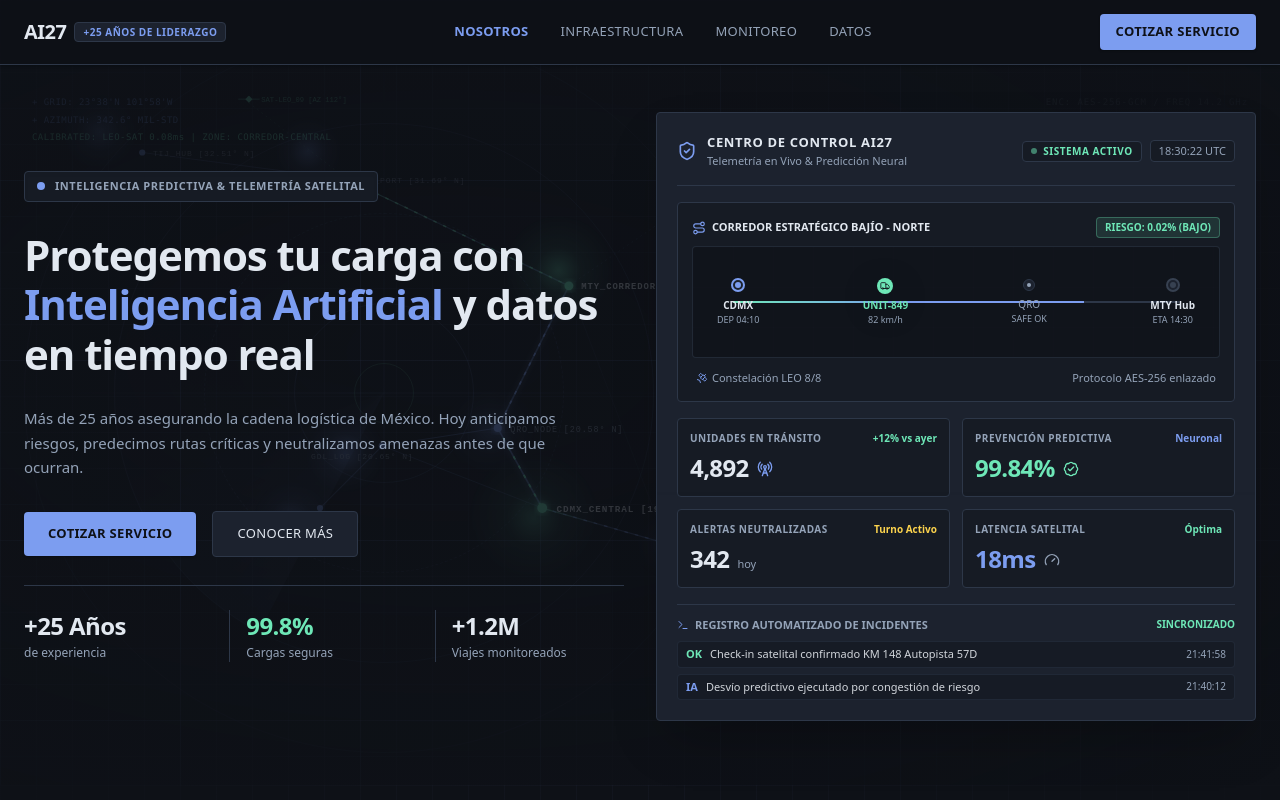
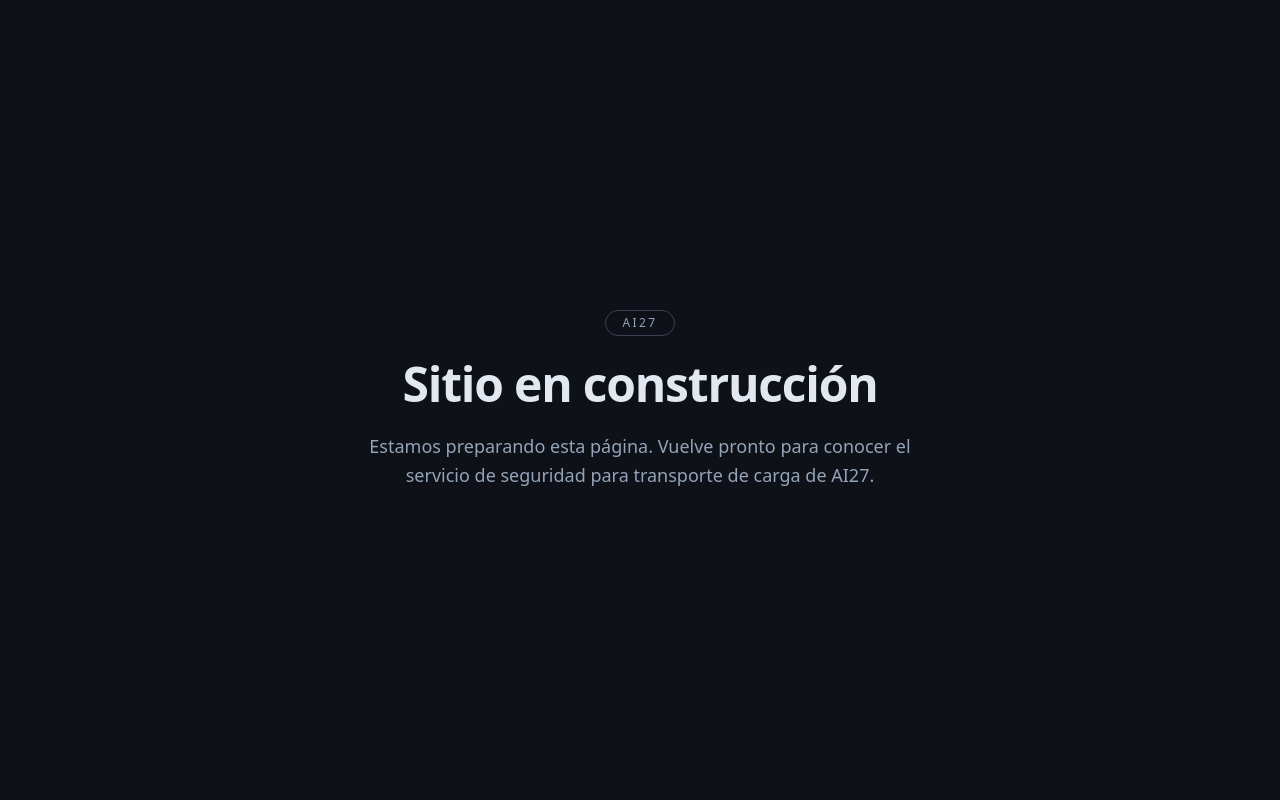
Before and after one commit to AI27-Tech/landing-web-frontend, a React (Vite) app: page / in a window 1280 px wide. Shown: the top 800 px of the page. Built offline with nearby package versions, Linux system fonts and the light colour scheme.

Commit message:
Agregar pantalla en construccion

```diff
--- a/src/App.tsx
+++ b/src/App.tsx
@@ -1,9 +1,18 @@
 /*
- * Composicion de la landing. Por ahora una sola seccion (Hero) entre la barra
- * superior fija y el pie institucional, ambos compartidos por las seis
- * secciones del mock. Las siguientes secciones se agregan como hermanas del
- * Hero dentro del mismo <main>, en el orden del README.
+ * Composicion de la landing.
+ *
+ * TEMPORAL: la landing esta en pausa y solo se muestra la pantalla
+ * "En construccion". La composicion original (header, secciones y footer) queda
+ * comentada abajo; para republicar la landing completa, se descomenta ese
+ * bloque, se vuelve a renderizar <AppLanding /> y se elimina <EnConstruccion />.
  */
+import { EnConstruccion } from '@/features/en-construccion/EnConstruccion';
+
+export function App() {
+  return <EnConstruccion />;
+}
+
+/*
 import { SiteFooter } from '@/components/SiteFooter';
 import { SiteHeader } from '@/components/SiteHeader';
 import { Contacto } from '@/features/contacto/Contacto';
@@ -13,7 +22,7 @@
 import { Monitoreo } from '@/features/monitoreo/Monitoreo';
 import { Trayectoria } from '@/features/trayectoria/Trayectoria';
 
-export function App() {
+export function AppLanding() {
   return (
     <div className="relative flex min-h-screen flex-col overflow-x-hidden">
       <SiteHeader />
@@ -29,3 +38,4 @@
     </div>
   );
 }
+*/
--- /dev/null
+++ b/src/features/en-construccion/EnConstruccion.tsx
@@ -0,0 +1,29 @@
+/*
+ * Pantalla temporal de "En construccion". Ocupa toda la ventana y es lo unico
+ * que se muestra mientras la landing esta en pausa: no se renderiza el header,
+ * el footer ni ninguna de las secciones del mock. Para volver a publicar la
+ * landing completa, se restaura la composicion original de `App.tsx`.
+ *
+ * Colores por rol (tokens de @ai27-tech/ui), nunca por valor. Sin dependencias
+ * de scroll ni de Motion: no hay contenido que revelar.
+ */
+export function EnConstruccion() {
+  return (
+    <main className="bg-background text-on-surface flex min-h-screen flex-col items-center justify-center px-6 text-center">
+      <div className="flex max-w-xl flex-col items-center gap-6">
+        <span className="border-outline text-on-surface-variant rounded-full border px-4 py-1 text-xs font-medium tracking-[0.2em] uppercase">
+          AI27
+        </span>
+
+        <h1 className="text-on-surface text-4xl font-semibold tracking-tight sm:text-5xl">
+          Sitio en construcción
+        </h1>
+
+        <p className="text-on-surface-variant text-base leading-relaxed sm:text-lg">
+          Estamos preparando esta página. Vuelve pronto para conocer el servicio
+          de seguridad para transporte de carga de AI27.
+        </p>
+      </div>
+    </main>
+  );
+}
```
Also changed, not shown: 1 other file (tests, documents, lock files or other folders).
